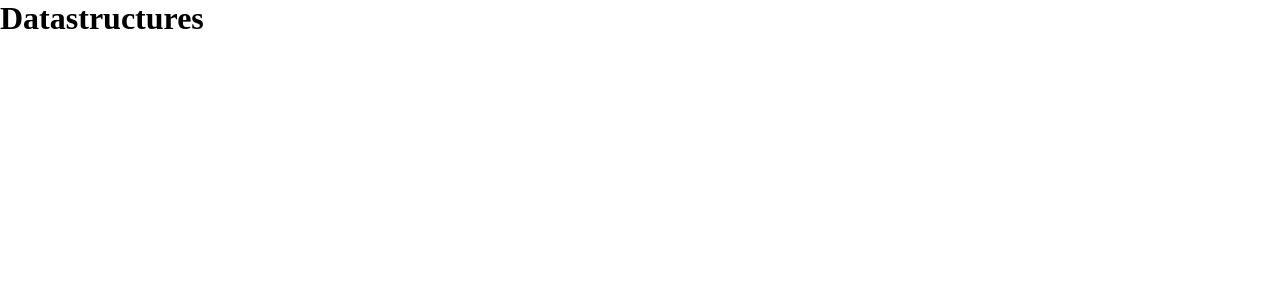
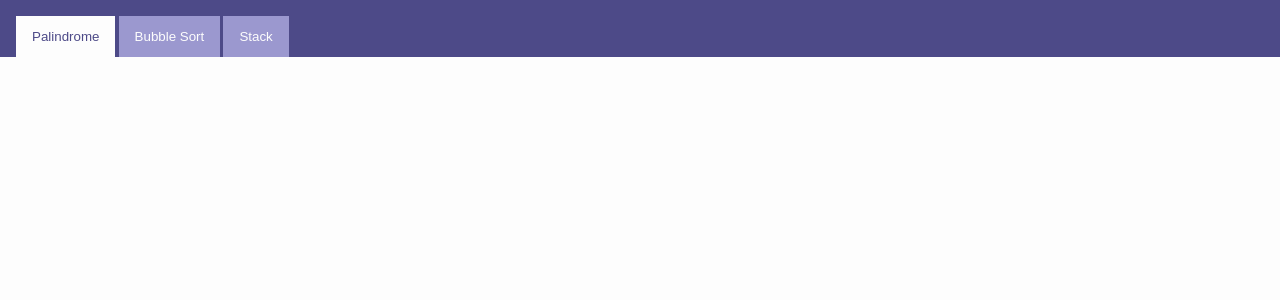
Before and after one commit to tdora28/datastructures, a React (Vite) app: page / in a window 1280 px wide. Shown: the top 300 px of the page. Built offline with nearby package versions, Linux system fonts and the light colour scheme.

Commit message:
Add Header

```diff
--- a/src/App.jsx
+++ b/src/App.jsx
@@ -1,7 +1,40 @@
+import { useState } from 'react';
+
+import Header from './components/Header.jsx';
+
 function App() {
+  const [pages, setPages] = useState([
+    {
+      name: 'Palindrome',
+      active: true,
+    },
+    {
+      name: 'Bubble Sort',
+      active: false,
+    },
+    {
+      name: 'Stack',
+      active: false,
+    },
+  ]);
+
+  const changeActivePage = (name) => {
+    const updateArr = [...pages];
+    updateArr.forEach((el) => {
+      if (el.name === name) {
+        el.active = true;
+      } else {
+        el.active = false;
+      }
+      return el;
+    });
+    setPages([...updateArr]);
+  };
+
   return (
     <>
-      <h1>Datastructures</h1>
+      <Header pages={pages} changeActivePage={changeActivePage} />
+      <section></section>
     </>
   );
 }
--- /dev/null
+++ b/src/components/Header.jsx
@@ -0,0 +1,21 @@
+function Header({ pages, changeActivePage }) {
+  return (
+    <header>
+      <nav>
+        <ul>
+          {pages.map((el) => {
+            return (
+              <li key={el.name}>
+                <button className={el.active ? 'active' : ''} onClick={() => changeActivePage(el.name)}>
+                  {el.name}
+                </button>
+              </li>
+            );
+          })}
+        </ul>
+      </nav>
+    </header>
+  );
+}
+
+export default Header;
--- a/src/index.css
+++ b/src/index.css
@@ -1,5 +1,46 @@
+:root {
+  --clr-dark: #4d4a88;
+  --clr-inactive: #9b98cf;
+  --clr-light: #fdfdfd;
+}
+
 * {
   margin: 0;
   padding: 0;
   box-sizing: border-box;
 }
+
+body {
+  background: var(--clr-light);
+}
+
+/* HEADER */
+header {
+  padding: 1rem 1rem 0;
+  background: var(--clr-dark);
+}
+nav ul {
+  display: flex;
+  gap: 0.2rem;
+}
+nav ul li {
+  list-style-type: none;
+}
+nav ul li button {
+  padding: 0.8rem 1rem;
+  background: var(--clr-inactive);
+  border: none;
+  color: var(--clr-light);
+  cursor: pointer;
+}
+nav ul li button:hover {
+  box-shadow: inset 0 0 0 500px rgba(0, 0, 0, 0.2);
+}
+nav ul li button.active {
+  background: var(--clr-light);
+  color: var(--clr-dark);
+}
+nav ul li button.active:hover {
+  background: var(--clr-dark);
+  color: var(--clr-light);
+}
```
